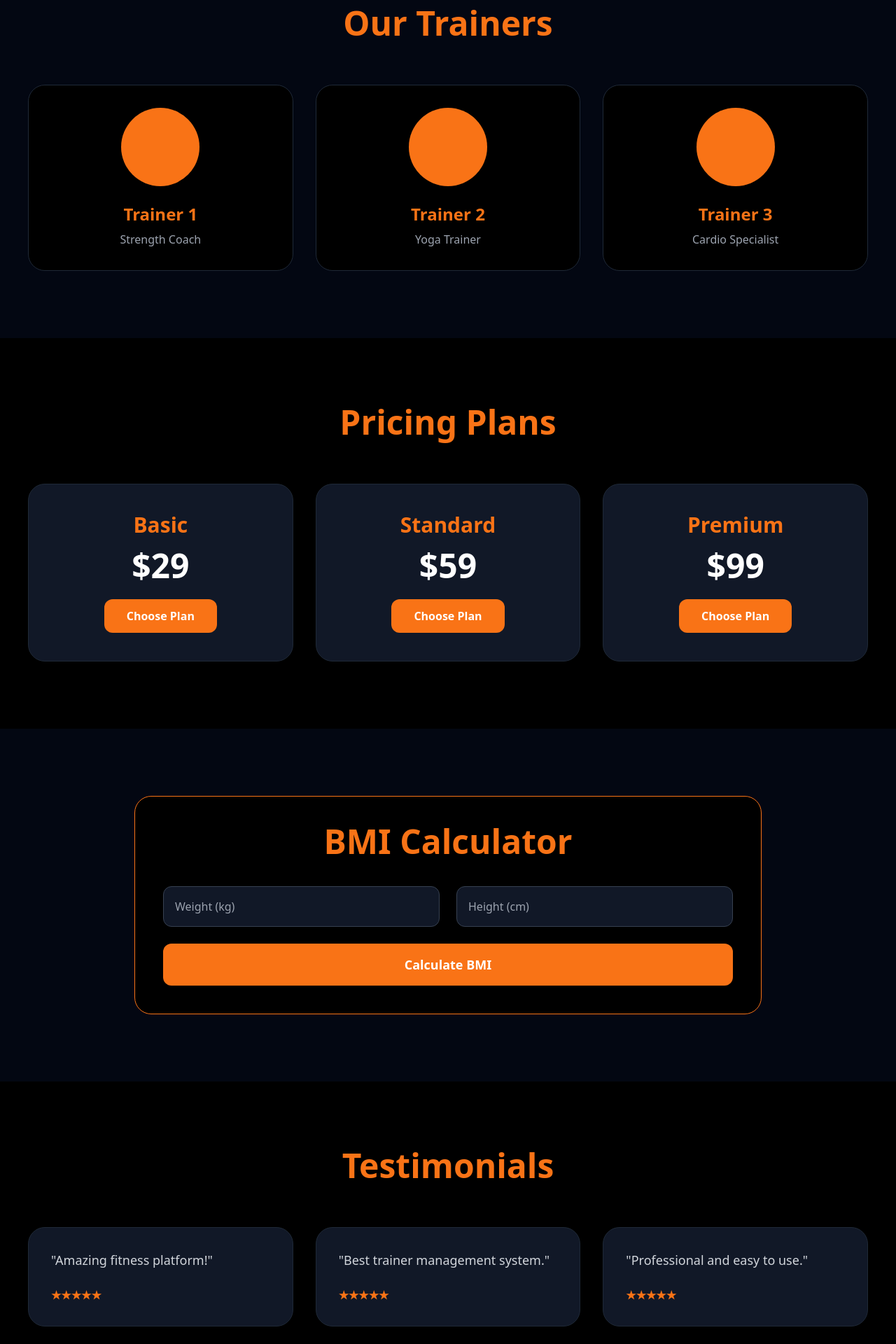
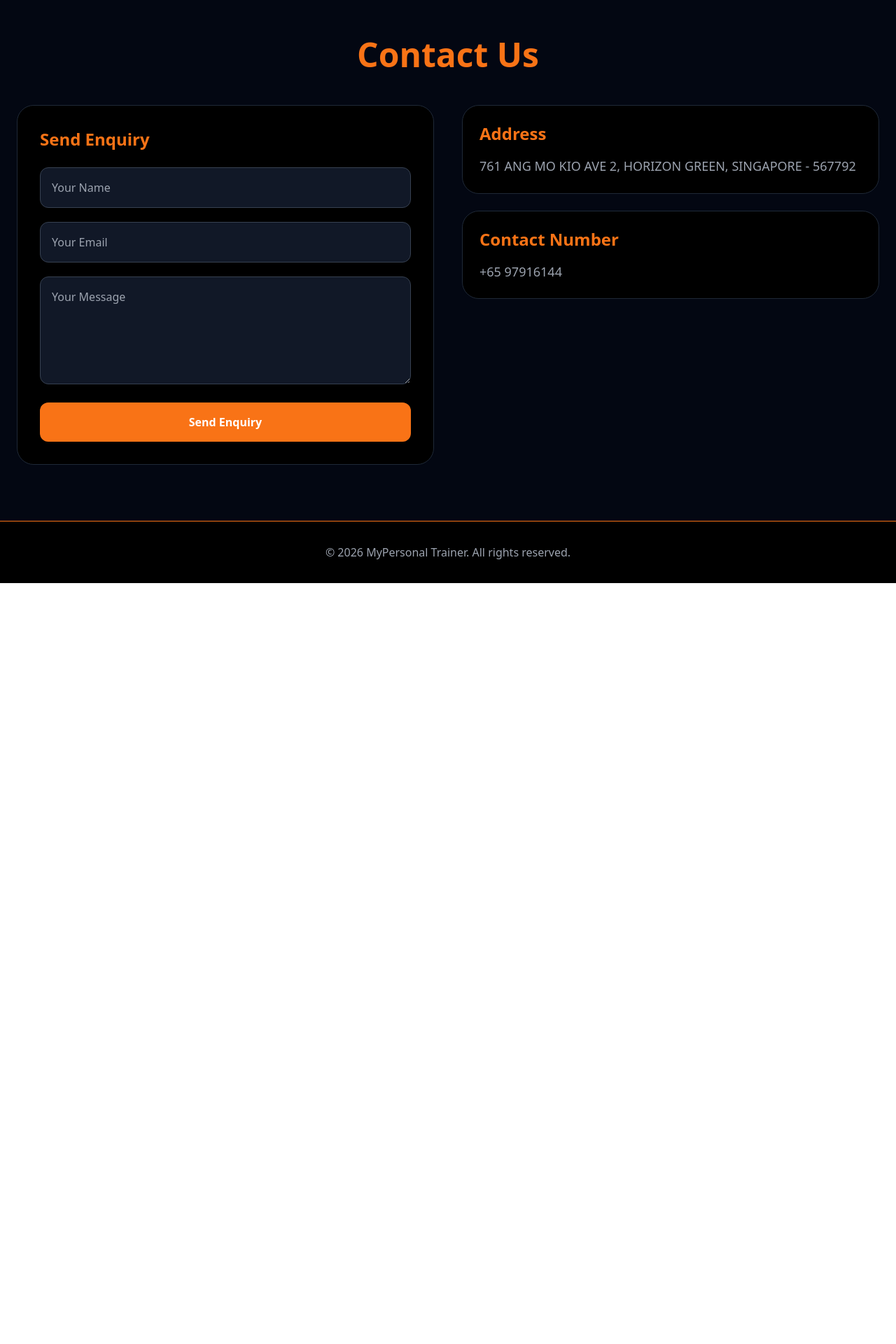
Before and after one commit to elllp24/mypersonal-trainer, a React (Create React App) app: page / in a window 1280 px wide. Shown: the part 1540-3460 px from the top of the page at 70% size. After the commit the page ends 2373 px from the top, so only its background shows below. Built offline with nearby package versions, Linux system fonts and the light colour scheme.

Commit message:
updated feature icons professionally

```diff
--- a/src/pages/Home.jsx
+++ b/src/pages/Home.jsx
@@ -235,273 +235,47 @@ export default function Home() {
           <div className="grid grid-cols-1 sm:grid-cols-2 lg:grid-cols-4 gap-8">
 
             {[
-              "Trainer Management",
-              "Attendance Tracking",
-              "Class Scheduling",
-              "AI Analytics"
+              {
+                icon: "🧑‍🏫",
+                title: "Trainer Management",
+                desc: "Manage trainers, schedules and assignments professionally."
+              },
+
+              {
+                icon: "📅",
+                title: "Attendance Tracking",
+                desc: "Track member attendance and performance in real-time."
+              },
+
+              {
+                icon: "🏋️",
+                title: "Class Scheduling",
+                desc: "Create and manage gym classes and timings easily."
+              },
+
+              {
+                icon: "🤖",
+                title: "AI Analytics",
+                desc: "Smart AI-powered reports and business insights."
+              }
+
             ].map((feature, index) => (
 
               <div
                 key={index}
-                className="bg-gray-900 p-8 rounded-3xl border border-gray-800 hover:border-orange-500 transition"
+                className="bg-gradient-to-b from-gray-900 to-gray-950 p-8 rounded-3xl border border-gray-800 hover:border-orange-500 hover:-translate-y-3 hover:shadow-orange-500/20 hover:shadow-2xl transition duration-300"
               >
 
-                <div className="text-5xl mb-5">
-                  💪
+                <div className="text-6xl mb-6">
+                  {feature.icon}
                 </div>
 
                 <h2 className="text-2xl font-bold text-orange-500 mb-4">
-                  {feature}
+                  {feature.title}
                 </h2>
 
-                <p className="text-gray-400">
-                  Professional fitness business management feature.
-                </p>
-
-              </div>
-
-            ))}
-
-          </div>
-
-        </div>
-
-      </section>
-
-
-      {/* TRAINERS */}
-
-      <section className="py-16 md:py-24 px-4 md:px-10 bg-gray-950">
-
-        <div className="max-w-7xl mx-auto">
-
-          <h1 className="text-3xl md:text-5xl font-bold text-center text-orange-500 mb-16">
-            Our Trainers
-          </h1>
-
-          <div className="grid grid-cols-1 md:grid-cols-3 gap-8">
-
-            {[
-              "Strength Coach",
-              "Yoga Trainer",
-              "Cardio Specialist"
-            ].map((role, index) => (
-
-              <div
-                key={index}
-                className="bg-black border border-gray-800 rounded-3xl p-8 text-center hover:border-orange-500 transition"
-              >
-
-                <div className="w-28 h-28 mx-auto rounded-full bg-orange-500 mb-6"></div>
-
-                <h2 className="text-2xl font-bold text-orange-500">
-                  Trainer {index + 1}
-                </h2>
-
-                <p className="text-gray-400 mt-2">
-                  {role}
-                </p>
-
-              </div>
-
-            ))}
-
-          </div>
-
-        </div>
-
-      </section>
-
-
-      {/* PRICING */}
-
-      <section className="py-16 md:py-24 px-4 md:px-10 bg-black">
-
-        <div className="max-w-7xl mx-auto">
-
-          <h1 className="text-3xl md:text-5xl font-bold text-center text-orange-500 mb-16">
-            Pricing Plans
-          </h1>
-
-          <div className="grid grid-cols-1 md:grid-cols-3 gap-8">
-
-            {[
-              {
-                title: "Basic",
-                price: "$29"
-              },
-              {
-                title: "Standard",
-                price: "$59"
-              },
-              {
-                title: "Premium",
-                price: "$99"
-              }
-            ].map((plan, index) => (
-
-              <div
-                key={index}
-                className="bg-gray-900 rounded-3xl p-10 border border-gray-800 hover:border-orange-500 transition text-center"
-              >
-
-                <h2 className="text-3xl font-bold text-orange-500 mb-4">
-                  {plan.title}
-                </h2>
-
-                <h1 className="text-5xl font-bold mb-6">
-                  {plan.price}
-                </h1>
-
-                <button className="bg-orange-500 hover:bg-orange-600 px-8 py-3 rounded-xl font-bold">
-                  Choose Plan
-                </button>
-
-              </div>
-
-            ))}
-
-          </div>
-
-        </div>
-
-      </section>
-
-
-      {/* BMI */}
-
-      <section className="py-16 md:py-24 px-4 md:px-10 bg-gray-950">
-
-        <div className="max-w-4xl mx-auto bg-black p-10 rounded-3xl border border-orange-500">
-
-          <h1 className="text-3xl md:text-5xl font-bold text-center text-orange-500 mb-10">
-            BMI Calculator
-          </h1>
-
-          <div className="grid grid-cols-1 md:grid-cols-2 gap-6">
-
-            <input
-              type="number"
-              placeholder="Weight (kg)"
-              className="p-4 rounded-xl bg-gray-900 border border-gray-700"
-            />
-
-            <input
-              type="number"
-              placeholder="Height (cm)"
-              className="p-4 rounded-xl bg-gray-900 border border-gray-700"
-            />
-
-          </div>
-
-          <button className="w-full mt-6 bg-orange-500 hover:bg-orange-600 py-4 rounded-xl font-bold text-lg">
-            Calculate BMI
-          </button>
-
-        </div>
-
-      </section>
-
-
-      {/* TESTIMONIALS */}
-
-      <section className="py-16 md:py-24 px-4 md:px-10 bg-black">
-
-        <div className="max-w-7xl mx-auto">
-
-          <h1 className="text-3xl md:text-5xl font-bold text-center text-orange-500 mb-16">
-            Testimonials
-          </h1>
-
-          <div className="grid grid-cols-1 md:grid-cols-3 gap-8">
-
-            {[
-              "Amazing fitness platform!",
-              "Best trainer management system.",
-              "Professional and easy to use."
-            ].map((review, index) => (
-
-              <div
-                key={index}
-                className="bg-gray-900 p-8 rounded-3xl border border-gray-800"
-              >
-
-                <p className="text-gray-300 text-lg">
-                  "{review}"
-                </p>
-
-                <h3 className="mt-6 text-orange-500 font-bold">
-                  ★★★★★
-                </h3>
-
-              </div>
-
-            ))}
-
-          </div>
-
-        </div>
-
-      </section>
-
-
-      {/* GALLERY */}
-
-      <section className="py-16 md:py-24 px-4 md:px-10 bg-gray-950">
-
-        <div className="max-w-7xl mx-auto">
-
-          <h1 className="text-3xl md:text-5xl font-bold text-center text-orange-500 mb-16">
-            Gallery
-          </h1>
-
-          <div className="grid grid-cols-2 md:grid-cols-4 gap-6">
-
-            {[1,2,3,4,5,6,7,8].map((item) => (
-
-              <div
-                key={item}
-                className="h-52 bg-gray-800 rounded-3xl border border-gray-700 hover:border-orange-500 transition"
-              ></div>
-
-            ))}
-
-          </div>
-
-        </div>
-
-      </section>
-
-
-      {/* FAQ */}
-
-      <section className="py-16 md:py-24 px-4 md:px-10 bg-black">
-
-        <div className="max-w-4xl mx-auto">
-
-          <h1 className="text-3xl md:text-5xl font-bold text-center text-orange-500 mb-16">
-            FAQs
-          </h1>
-
-          <div className="space-y-6">
-
-            {[
-              "How to join membership?",
-              "Can I manage trainers?",
-              "Does it support attendance?"
-            ].map((faq, index) => (
-
-              <div
-                key={index}
-                className="bg-gray-900 p-6 rounded-2xl border border-gray-800"
-              >
-
-                <h2 className="text-xl font-bold text-orange-500">
-                  {faq}
-                </h2>
-
-                <p className="text-gray-400 mt-3">
-                  Yes, our platform fully supports this feature.
+                <p className="text-gray-400 leading-relaxed text-lg">
+                  {feature.desc}
                 </p>
 
               </div>
@@ -527,6 +301,75 @@ export default function Home() {
           <h2 className="text-3xl md:text-5xl font-bold text-center text-orange-500 mb-12">
             Contact Us
           </h2>
+
+          <div className="grid grid-cols-1 md:grid-cols-2 gap-10">
+
+            <div className="bg-black p-8 rounded-3xl border border-gray-800">
+
+              <h3 className="text-2xl font-bold text-orange-500 mb-6">
+                Send Enquiry
+              </h3>
+
+              <div className="space-y-5">
+
+                <input
+                  type="text"
+                  placeholder="Your Name"
+                  className="w-full p-4 rounded-xl bg-gray-900 border border-gray-700"
+                />
+
+                <input
+                  type="email"
+                  placeholder="Your Email"
+                  className="w-full p-4 rounded-xl bg-gray-900 border border-gray-700"
+                />
+
+                <textarea
+                  rows="5"
+                  placeholder="Your Message"
+                  className="w-full p-4 rounded-xl bg-gray-900 border border-gray-700"
+                ></textarea>
+
+                <button className="w-full bg-orange-500 hover:bg-orange-600 py-4 rounded-xl font-bold">
+                  Send Enquiry
+                </button>
+
+              </div>
+
+            </div>
+
+
+            <div className="space-y-6">
+
+              <div className="bg-black p-6 rounded-3xl border border-gray-800">
+
+                <h3 className="text-2xl font-bold text-orange-500 mb-4">
+                  Address
+                </h3>
+
+                <p className="text-gray-400 text-lg leading-relaxed">
+                  761 ANG MO KIO AVE 2,
+                  HORIZON GREEN,
+                  SINGAPORE - 567792
+                </p>
+
+              </div>
+
+              <div className="bg-black p-6 rounded-3xl border border-gray-800">
+
+                <h3 className="text-2xl font-bold text-orange-500 mb-4">
+                  Contact Number
+                </h3>
+
+                <p className="text-gray-400 text-lg">
+                  +65 97916144
+                </p>
+
+              </div>
+
+            </div>
+
+          </div>
 
         </div>
 
```
